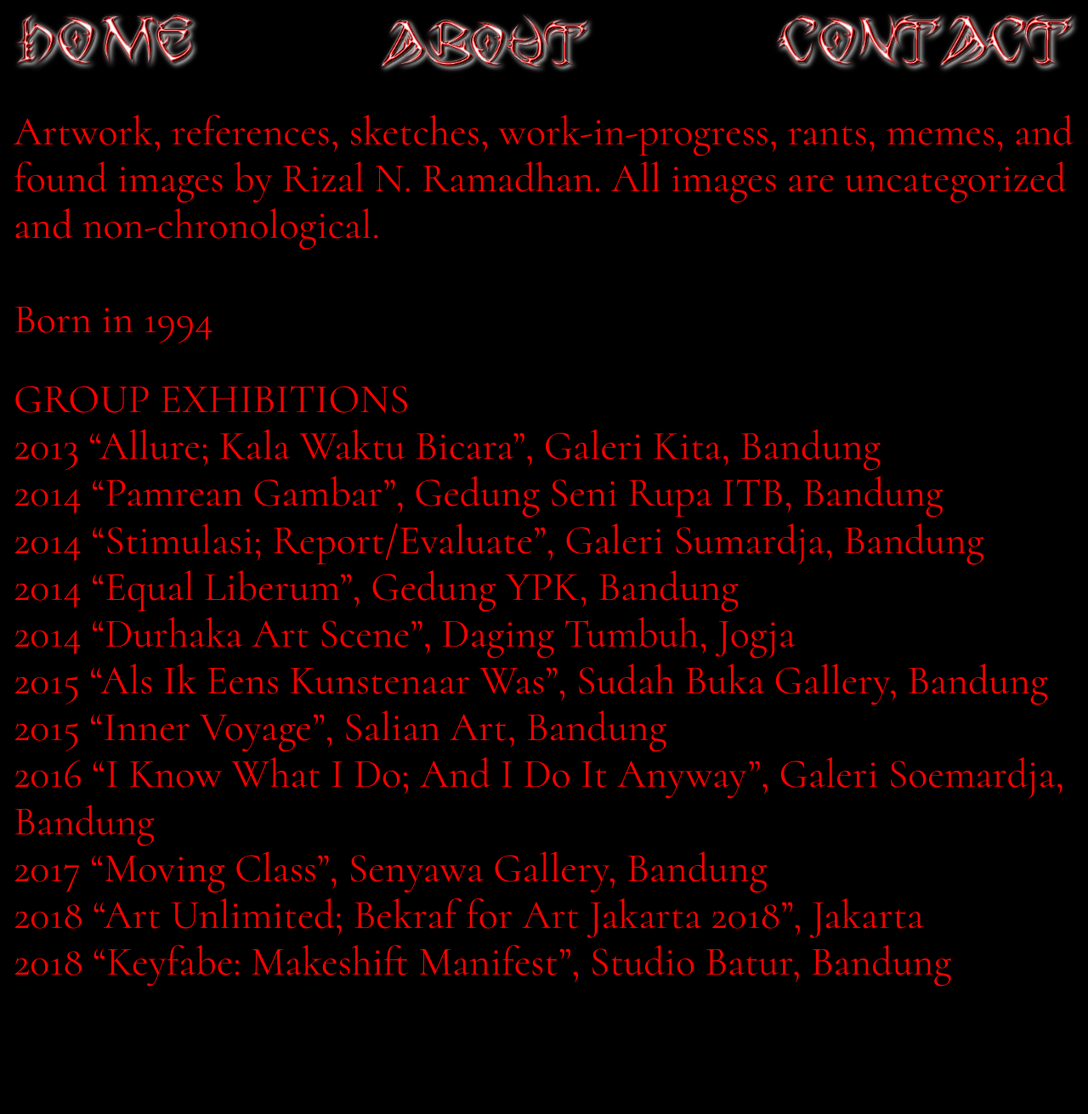
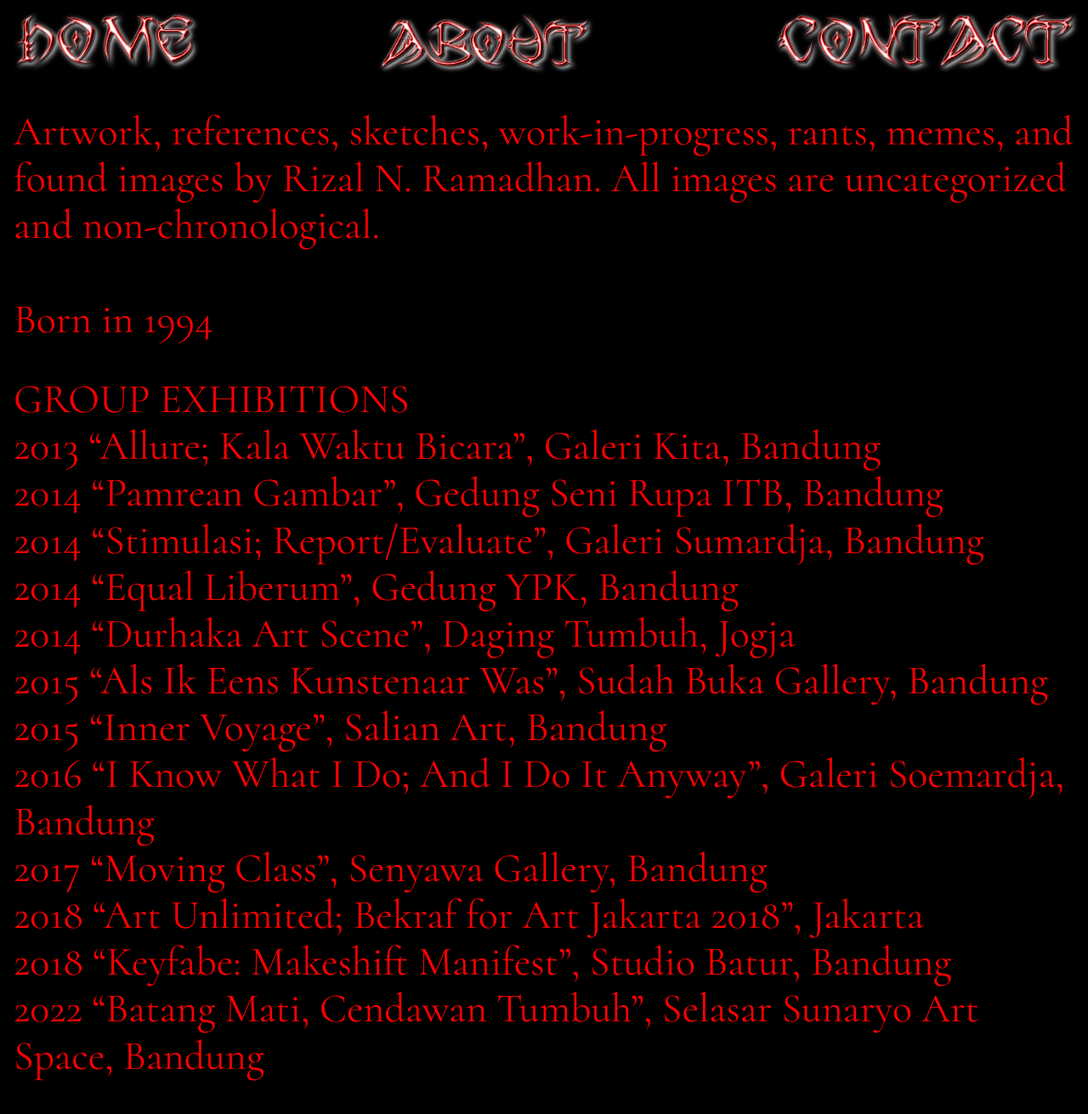
Before and after one commit to rizalnramadhan/rizalnramadhan.github.io, a Jekyll site: the page built from about.html, in a window 1280 px wide and 1335 px high. Shown: the top 1311 px of the window at 85% size. Built offline with Jekyll 4.4.1, drawn with Linux system fonts in a browser that asks for light colours.

Commit message:
Update exhibitions

```diff
--- a/about.html
+++ b/about.html
@@ -18,4 +18,5 @@
   2017 “Moving Class”, Senyawa Gallery, Bandung <br>
   2018 “Art Unlimited; Bekraf for Art Jakarta 2018”, Jakarta <br>
   2018 “Keyfabe: Makeshift Manifest”, Studio Batur, Bandung <br>
+  2022 “Batang Mati, Cendawan Tumbuh”, Selasar Sunaryo Art Space, Bandung <br>
 </p>
```
